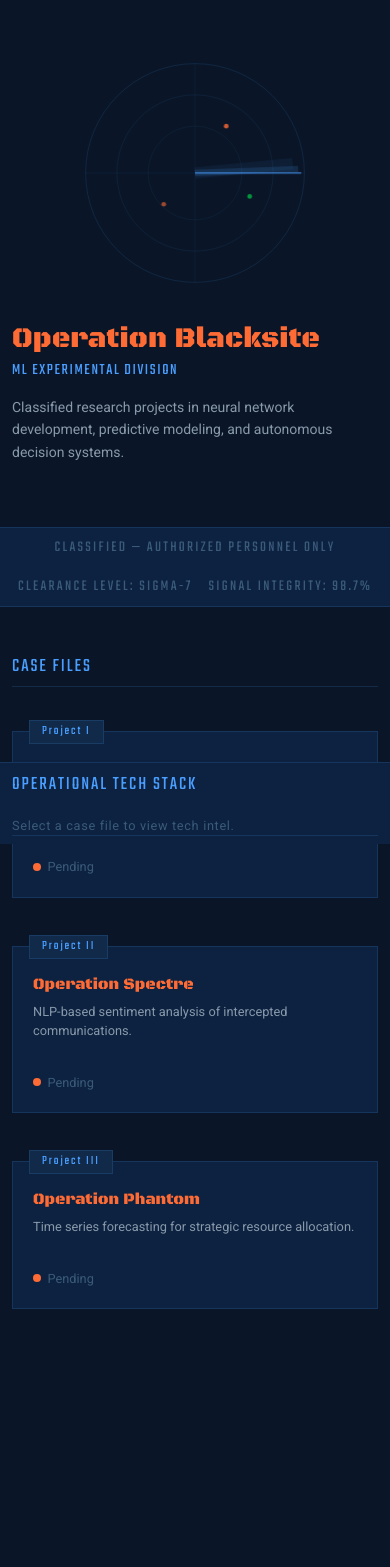
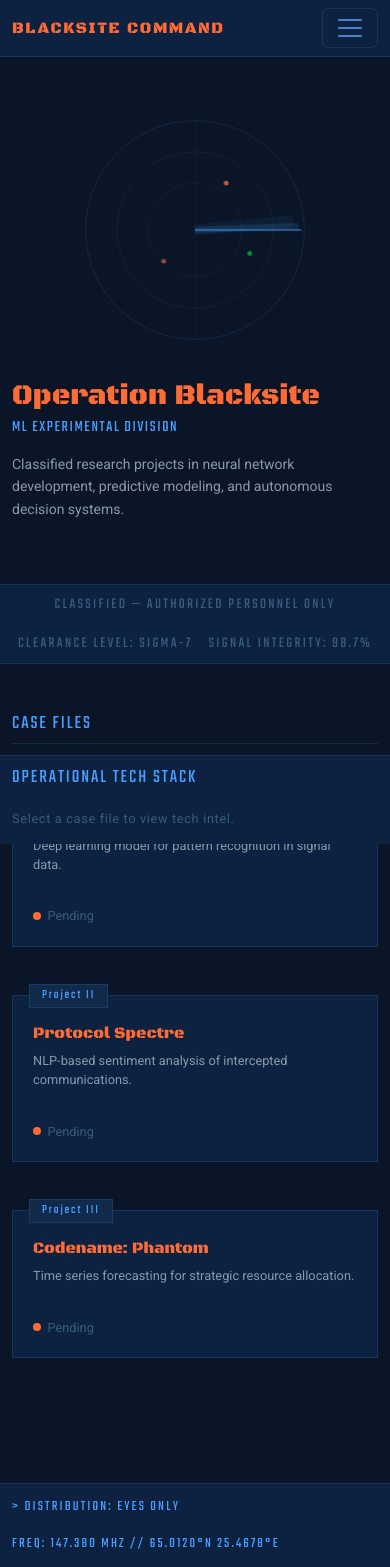
Before and after one commit to Jukkapalm/cold-war-scifi-sivu, a plain HTML site: page index.html in a window 390 px wide. Before the commit the page ends 1427 px from the top, so only its background shows below. Drawn offline with nearby package versions, Linux system fonts and the light colour scheme.

Commit message:
Navbar ja hamburgermenu lisatty

```diff
--- a/index.html
+++ b/index.html
@@ -36,6 +36,38 @@
                 background-color: var(--bg-dark);
                 color: var(--text-primary);
                 min-height: 100vh;
+            }
+
+            /* Navigaatio */
+            .navbar {
+                background-color: var(--bg-medium);
+                border-bottom: 1px solid var(--border);
+                padding: 0.5rem 0;
+            }
+
+            .nav-brand {
+                color: var(--orange);
+                font-size: clamp(1rem, 2vw, 1.2rem);
+                font-family: 'Black Ops One', sans-serif !important;
+            }
+
+            .nav-link-custom {
+                font-family: 'Teko', sans-serif;
+                font-size: clamp(1rem, 1.8vw, 1.2rem);
+                color: var(--text-dark);
+                letter-spacing: 0.1em;
+                text-transform: uppercase;
+                transition: color 0.2s;
+            }
+
+            .nav-link-custom:hover { color: var(--blue); }
+            .nav-link-custom.active { color: var(--blue) !important; }
+
+            /* Hamburger-ikoni väri */
+            .navbar-toggler { border-color: var(--border); }
+
+            .navbar-toggler-icon {
+                filter: invert(50%) sepia(100%) saturate(500%) hue-rotate(190deg);
             }
 
             /* Hero osion otsikko */
@@ -117,6 +149,8 @@
                 font-size: clamp(1.2rem, 2.5vw, 1.6rem);
                 padding-bottom: 0.5rem;
                 border-bottom: 1px solid var(--border);
+                margin-top: 0;
+                margin-bottom: 0;
             }
 
             /* Projektikortti */
@@ -251,6 +285,7 @@
                 gap: 1rem;
                 flex-wrap: wrap;
                 border-bottom: 1px solid var(--border);
+                padding-bottom: 0.5rem;
             }
 
             .tech-stack-label {
@@ -302,12 +337,13 @@
             .tech-tag {
                 background-color: rgba(74, 158, 255, 0.08);
                 border: 1px solid var(--border);
-                padding: 0.2rem 0.75rem;
+                padding: 0.1rem 0.4rem;
                 font-family: 'Courier New', monospace;
-                font-size: clamp(0.7rem, 1.2vw, 0.8rem);
+                font-size: clamp(0.8rem, 1.4vw, 0.9rem);
                 color: var(--blue);
-                letter-spacing: 0.05em;
+                letter-spacing: 0.1em;
                 display: inline-block;
+                margin-bottom: 0.2rem;
             }
 
             @keyframes sonar-ping {
@@ -318,10 +354,54 @@
             .ping-active {
                 animation: sonar-ping 1.2s ease-out infinite;
             }
+
+            /* Footer */
+            .site-footer {
+                border-top: 1px solid var(--border);
+                padding: 0.75rem 0;
+                background-color: var(--bg-medium);
+            }
+
+            .footer-text {
+                font-family: 'Teko', sans-serif;
+                font-size: clamp(0.9rem, 1.8vw, 1.1rem);
+                color: var(--blue);
+                letter-spacing: 0.15em;
+                text-transform: uppercase;
+            }
+
+            @media (max-width: 767.98px) {
+                .tech-stack-bar {
+                    border-bottom: none;
+                }
+            }
         </style>
     </head>
 
     <body>
+
+        <!-- Navigaatio -->
+        <nav class="navbar navbar-expand-md">
+            <div class="container">
+                <a class="navbar-brand font-military nav-brand" href="#">Blacksite Command</a>
+                <button class="navbar-toggler" type="button" data-bs-toggle="collapse" data-bs-target="#mainNav">
+                    <span class="navbar-toggler-icon"></span>
+                </button>
+                <div class="collapse navbar-collapse" id="mainNav">
+                    <ul class="navbar-nav ms-auto gap-2">
+                        <li class="nav-item">
+                            <a class="nav-link nav-link-custom" href="#">Home</a>
+                        </li>
+                        <li class="nav-item">
+                            <a class="nav-link nav-link-custom" href="#">Portfolio</a>
+                        </li>
+                        <li class="nav-item">
+                            <a class="nav-link nav-link-custom active" href="#">Operation Blacksite</a>
+                        </li>
+                    </ul>
+                </div>
+            </div>
+        </nav>
 
         <section id="hero">
             <main class="container py-5">
@@ -396,7 +476,7 @@
             <div class="container">
 
                 <!-- Osion otsikko -->
-                <div class="row align-items-start mb-4">
+                <div class="row align-items-end mb-4">
                     <div class="col-12 col-lg-4">
                         <h2 class="font-military section-title">Case Files</h2>
                     </div>
@@ -417,7 +497,7 @@
                         <div class="project-card h-100"
                             data-tech='["Python"]'>
                             <div class="project-tab">Project I</div>
-                            <h3 class="font-stencil project-name">Operation Nightfall</h3>
+                            <h3 class="font-stencil project-name">Project Nightfall</h3>
                             <p class="project-desc">Deep learning model for pattern recognition in signal data.</p>
                             <div class="project-footer">
                                 <div class="project-status">
@@ -437,7 +517,7 @@
                         <div class="project-card h-100"
                             data-tech='["Python"]'>
                             <div class="project-tab">Project II</div>
-                            <h3 class="font-stencil project-name">Operation Spectre</h3>
+                            <h3 class="font-stencil project-name">Protocol Spectre</h3>
                             <p class="project-desc">NLP-based sentiment analysis of intercepted communications.</p>
                             <div class="project-footer">
                                 <div class="project-status">
@@ -457,7 +537,7 @@
                         <div class="project-card h-100"
                             data-tech='["Python"]'>
                             <div class="project-tab">Project III</div>
-                            <h3 class="font-stencil project-name">Operation Phantom</h3>
+                            <h3 class="font-stencil project-name">Codename: Phantom</h3>
                             <p class="project-desc">Time series forecasting for strategic resource allocation.</p>
                             <div class="project-footer">
                                 <div class="project-status">
@@ -485,6 +565,13 @@
             </div>
         </div>
 
+        <footer class="site-footer">
+            <div class="container d-flex align-items-center justify-content-between flex-wrap gap-3">
+                <span class="footer-text" id="footerMessage">> End of transmission...</span>
+                <span class="footer-text" id="footerSignal">FREQ: 147.382 MHz // 65.0124°N 25.4682°E</span>
+            </div>
+        </footer>
+
         <script src="https://cdn.jsdelivr.net/npm/bootstrap@5.3.8/dist/js/bootstrap.bundle.min.js"></script>
         <script>
 
@@ -509,7 +596,7 @@
                         clearInterval(interval);
                         element.textContent = targetText;
                     }
-                }, 30);
+                }, 50);
             }
 
             function showTechStack(techArray) {
@@ -557,6 +644,40 @@
                 });
             });
 
+            // Footer scramble
+            const footerMessages = [
+                '> End of transmission...',
+                '> Distribution: Eyes only',
+                '> End of document',
+                '> Closing secure channel...',
+                '> Signal lost...'
+            ];
+
+            let currentMessage = 0;
+            const footerEl = document.getElementById('footerMessage');
+
+            function scrambleFooter() {
+                currentMessage = (currentMessage + 1) % footerMessages.length;
+                scrambleText(footerEl, footerMessages[currentMessage], 600);
+            }
+
+            setInterval(scrambleFooter, 4000);
+
+            // Footer signal - koordinaatit ja taajuus
+            const signalEl = document.getElementById('footerSignal');
+            const baseFreq = 147.382;
+            const baseLat = 65.0124;
+            const baseLon = 25.4682;
+
+            function updateSignal() {
+                const freq = (baseFreq + (Math.random() - 0.5) * 0.02).toFixed(3);
+                const lat = (baseLat + (Math.random() - 0.5) * 0.001).toFixed(4);
+                const lon = (baseLon + (Math.random() - 0.5) * 0.001).toFixed(4);
+                signalEl.textContent = 'FREQ: ' + freq + ' MHz // ' + lat + '°N ' + lon + '°E';
+            }
+
+            setInterval(updateSignal, 800);
+
         </script>
     </body>
 </html>
```
